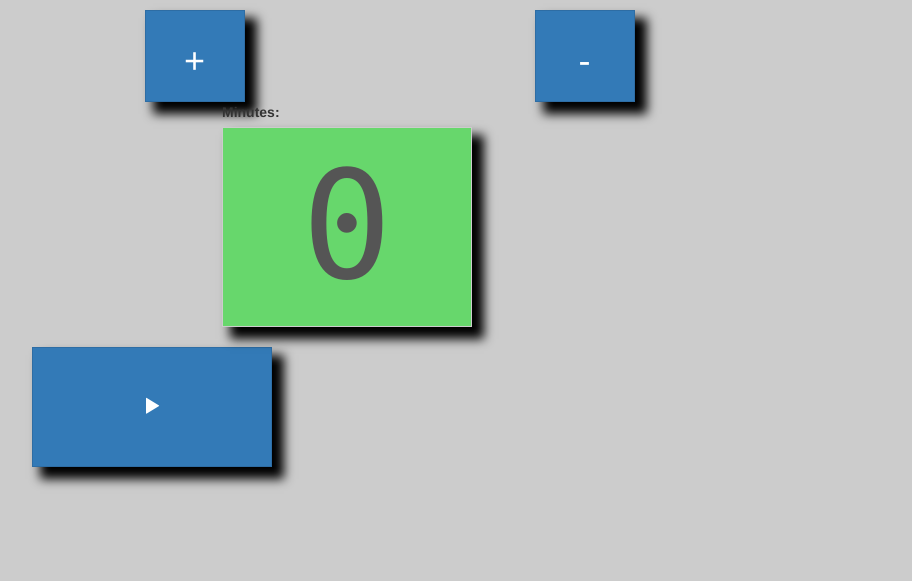
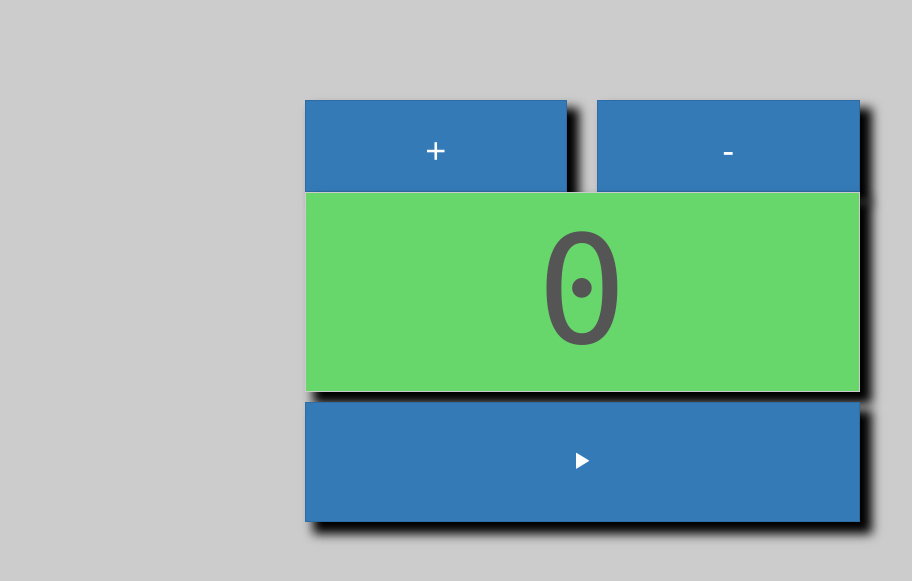
Before and after one commit to sapox/sombra, a Django app: page / in a window 1280 px wide. Shown: the top 581 px of the page, without its empty margins (58-970 px from the left). Run offline with Django 3.2, Linux system fonts and the light colour scheme; parts of the project's set-up code (start-up, migrations or seed data) failed here and were passed over; some libraries are stand-ins or nearby versions.

Commit message:
arreglando el timer y el listado de cadaveres

```diff
--- a/la_gran_sombra/forms.py
+++ b/la_gran_sombra/forms.py
@@ -6,6 +6,7 @@ from .models import Sombra
 
 class TimerForm(forms.Form):
     minutes = forms.IntegerField(
+        label='',
     	widget = forms.TextInput(attrs={"class":"form-control input-timer sombra"}),
     	)
 
--- a/la_gran_sombra/static/css/style.css
+++ b/la_gran_sombra/static/css/style.css
@@ -5,11 +5,10 @@ body{
 	min-width: 350px;
 	min-height: 350px;
 }
-/*.salida{
-	max-width: 700px;
-	max-height: 500px;
-	font-size: 5rem;
-}*/
+.salida{
+	position: absolute; z-index: 1;
+	font-size: 2em;
+}
 fieldset{
 	margin-top: 10%;
 	font-family: vsprofit;
@@ -45,7 +44,6 @@ fieldset{
 	src:url(/static/fonts/V5PRD___.TTF);
 }
 .input-timer{
-	width: 250px;
 	height: 200px;
 	background: #67D76C;
 	font-size: 15rem;
@@ -59,15 +57,12 @@ fieldset{
     box-shadow:         10px 10px 10px 2px #000;
 }
 .boton{
-	width: 100px;
 	margin:10px 10px 0px 20px;
 }
 #play{
-	width: 240px;
 	height: 120px;
 }
 .logif{
-	width: 300px;
-	height: 300px;
-	background: url(/static/gifs/1.gif);
+	height: 200px;
+	opacity: 0.40;
 }
--- a/la_gran_sombra/static/js/scripts.js
+++ b/la_gran_sombra/static/js/scripts.js
@@ -34,5 +34,11 @@ $(function() {
             counter += 1;
             $('#id_minutes').val(counter);
         }, 1000)
-    })
+    });
+
+    setInterval(function() {
+        console.log("sisi");
+        var url = "/list";
+        $('#wrapper_salida').load(url + ' #fieldset_salida');
+    }, 3000);
 });
--- a/la_gran_sombra/templates/la_gran_sombra/base.html
+++ b/la_gran_sombra/templates/la_gran_sombra/base.html
@@ -10,9 +10,7 @@
     {% endblock css %}
 </head>
 <body>
-    <div class="container">
-        {% block content %}{% endblock content %}
-    </div>
+    {% block content %}{% endblock content %}
 </body>
     {% block js %}
         <script type="text/javascript" src='{% static 'underscore/underscore.js' %}'></script>
--- a/la_gran_sombra/templates/la_gran_sombra/timer.html
+++ b/la_gran_sombra/templates/la_gran_sombra/timer.html
@@ -2,28 +2,28 @@
 
 {% block content %}
 
-    <form id="timer_form" action="" method="POST">
-        {% csrf_token %}
     <div class="container">
-
-                <div class="row fluid">
-                    <div class="col-md-4 col-md-offset-1">
-                        <div class="btn btn-primary btn-lg boton sombra" id="suma"><h1>+</h1></div>
+        <div class="row fluid" style="margin-top: 100px;">
+            <div class="col-md-3 col-md-offset-3 col-xs-6 col-sm-6">
+                <div class="btn btn-primary btn-lg btn-block sombra" id="suma"><h1>+</h1></div>
             </div>
-                    <div class="col-md-4">
-                        <div class="btn btn-primary btn-lg boton sombra" id="resta"><h1>-</h1></div>
+            <div class="col-md-3 col-xs-6 col-sm-6">
+                <div class="btn btn-primary btn-lg btn-block sombra" id="resta"><h1>-</h1></div>
             </div>
         </div>
         <div class="row fluid">
-                    <div class="col-md-8 col-md-offset-2 col-sm-12 col-xs-12">
+            <div class="col-md-6 col-md-offset-3 col-sm-12 col-xs-12">
+                <form id="timer_form" action="" method="POST">
+                    {% csrf_token %}
                     {{ form.as_p }}
+                </form>
             </div>
         </div>
         <div class="row">
-                    <button id="play" class="btn btn-primary btn-lg boton sombra"><span class="glyphicon glyphicon-play"></span></button>
+            <div class="col-md-6 col-md-offset-3 col-sm-12 col-xs-12">
+                <button id="play" class="btn btn-primary btn-lg btn-block sombra"><span class="glyphicon glyphicon-play"></span></button>
+            </div>
+        </div>
     </div>
 
-        </div>
-    </form>
-
 {% endblock content %}
--- a/la_gran_sombra/views.py
+++ b/la_gran_sombra/views.py
@@ -1,3 +1,5 @@
+import random
+
 from django.core.urlresolvers import reverse
 from django.shortcuts import render, redirect
 
@@ -33,8 +35,10 @@ def form(request):
 def list(request):
     lista_cadaveres = Sombra.objects.order_by('id')
     # output = ', '.join([p.cadaver for p in lista_cadaveres])
+    gifs = range(1, 16, random.randint(1,4))
     context = {}
     context['lista_cadaveres'] = lista_cadaveres
+    context['gifs'] = gifs * lista_cadaveres.count()
     return render(request, 'la_gran_sombra/list.html', context)
 
 def thanks(request):
```
Also changed, not shown: la_gran_sombra/templates/la_gran_sombra/list.html (+22 -5 lines), db.sqlite3 (deleted), 1 other file. Lines whose indentation alone changed are shown as unchanged.
